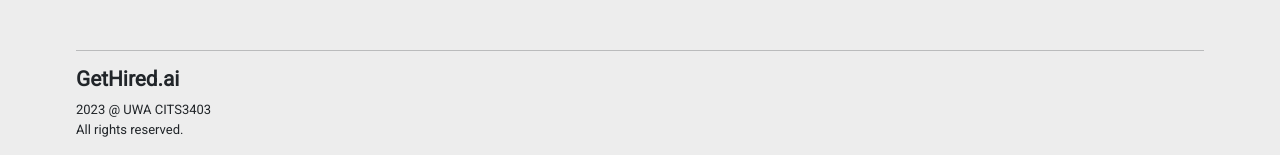
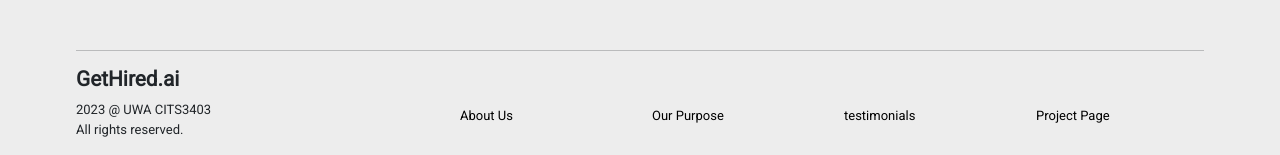
Before and after one commit to uwaysm/Job-Interview-Simulator, a Flask app: page / in a window 1280 px wide. Shown: the part 2498-2653 px from the top of the page. Run offline with Flask 3, Linux system fonts and the light colour scheme.

Commit message:
add footer links

```diff
--- a/static/css/landing.css
+++ b/static/css/landing.css
@@ -144,6 +144,11 @@
   margin: 10em auto 1em auto;
 }
 
+#footer a {
+  text-decoration: none;
+  color: black;
+}
+
 .footer-legal {
   font-size: small;
   margin: 0;
@@ -174,7 +179,6 @@
   height: 100%;
 }
 
-
 /* CSS for when screen width drops below 576px */
 @media (max-width: 576px) {
   #top, #main, #footer {
@@ -194,7 +198,7 @@
     text-align: left;
   }
 
-  .content, #footer-links .logo, .footer-legal {
+  .content, #footer * {
     text-align: center;
   }
 
--- a/templates/landing.html
+++ b/templates/landing.html
@@ -293,6 +293,18 @@
                 <p class="footer-legal">2023 @ UWA CITS3403</p>
                 <p class="footer-legal">All rights reserved.</p>
             </div>
+            <div class="col-sm-2">
+                <a href="#about-us" class="footer-content vertical-center">About Us</a>
+            </div>
+            <div class="col-sm-2">
+                <a href="#our-purpose" class="footer-content vertical-center">Our Purpose</a>
+            </div>
+            <div class="col-sm-2">
+                <a href="#testimonial" class="footer-content vertical-center">testimonials</a>
+            </div>
+            <div class="col-sm-2">
+                <a href="https://teaching.csse.uwa.edu.au/units/CITS3403/" class="footer-content vertical-center">Project Page</a>
+            </div>
         </div>
     </div>
 
```
Also changed, not shown: templates/chat_logs.html (+1 -33 lines).
